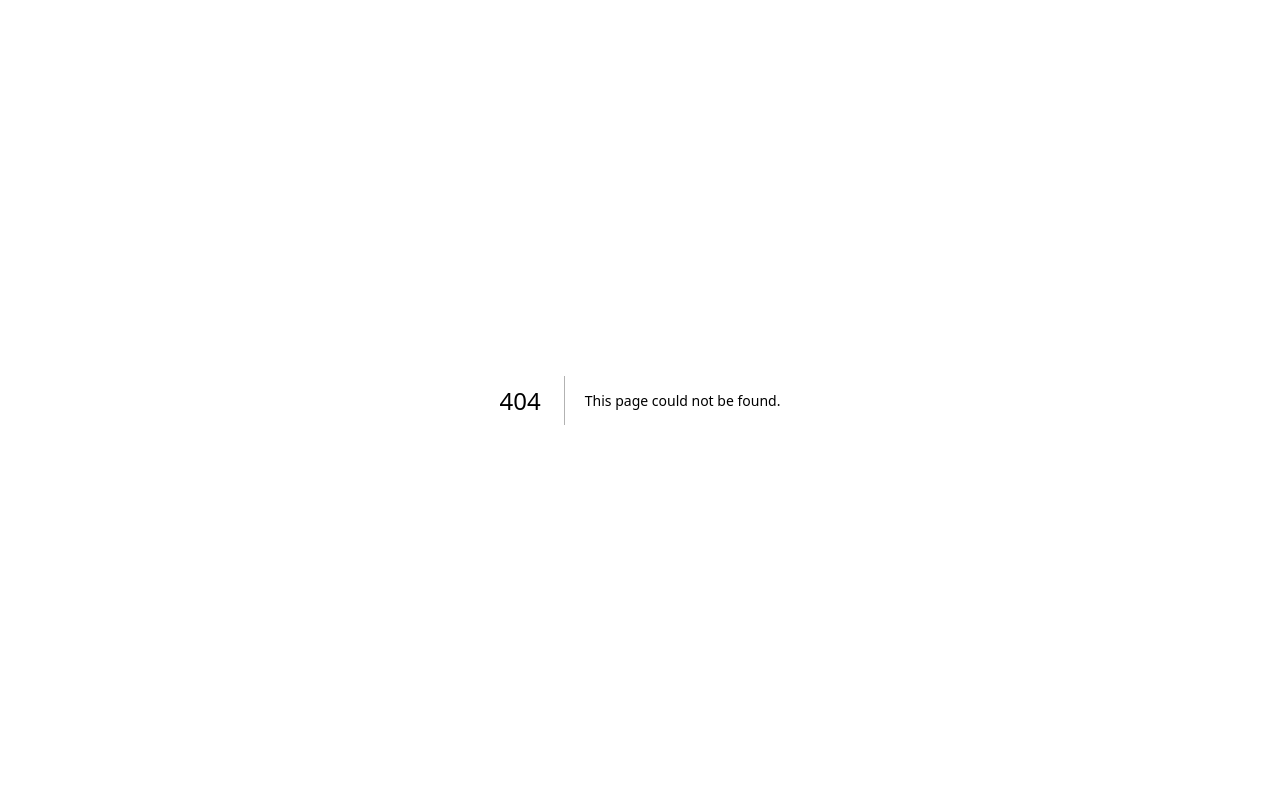
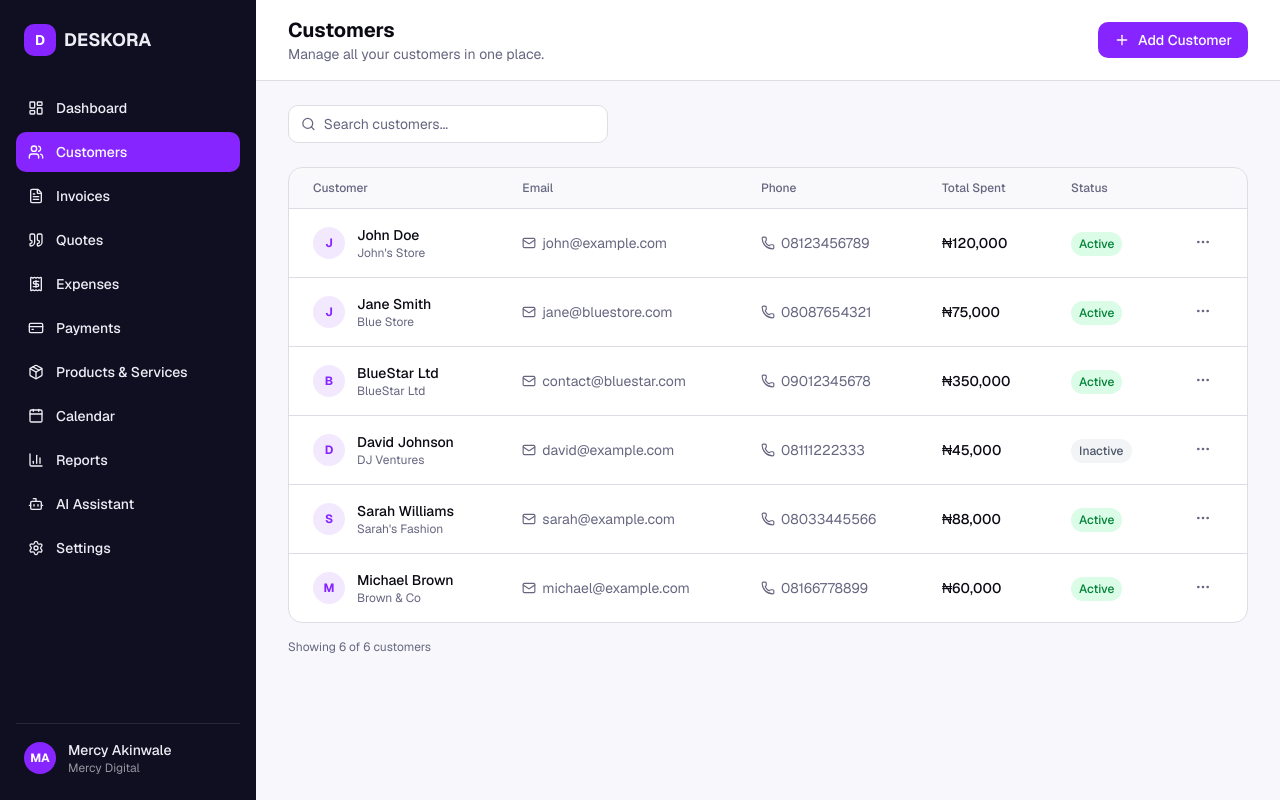
Before and after one commit to feranmimercy550-stack/deskora, a Next.js app: page /customers in a window 1280 px wide. Before the commit this address had no page. Built offline with nearby package versions, Linux system fonts and the light colour scheme.

Commit message:
feat: implement new customers management page with sidebar and table
Co-authored-by: feranmimercy550-stack <297888402+feranmimercy550-stack@users.noreply.github.com>

```diff
--- /dev/null
+++ b/src/app/customers/page.tsx
@@ -0,0 +1,180 @@
+"use client";
+
+import { useState } from "react";
+import Link from "next/link";
+import {
+  LayoutDashboard, Users, FileText, Receipt,
+  CreditCard, Package, Calendar, BarChart3, Bot,
+  Settings, Search, Plus, Mail, Phone, MoreHorizontal, Quote
+} from "lucide-react";
+
+const sidebarLinks = [
+  { icon: LayoutDashboard, label: "Dashboard", href: "/dashboard" },
+  { icon: Users, label: "Customers", href: "/customers", active: true },
+  { icon: FileText, label: "Invoices", href: "/invoices" },
+  { icon: Quote, label: "Quotes", href: "/quotes" },
+  { icon: Receipt, label: "Expenses", href: "/expenses" },
+  { icon: CreditCard, label: "Payments", href: "/payments" },
+  { icon: Package, label: "Products & Services", href: "/products" },
+  { icon: Calendar, label: "Calendar", href: "/calendar" },
+  { icon: BarChart3, label: "Reports", href: "/reports" },
+  { icon: Bot, label: "AI Assistant", href: "/ai-assistant" },
+  { icon: Settings, label: "Settings", href: "/settings" },
+];
+
+const customers = [
+  { id: 1, name: "John Doe", email: "john@example.com", phone: "08123456789", business: "John's Store", totalSpent: "₦120,000", status: "Active" },
+  { id: 2, name: "Jane Smith", email: "jane@bluestore.com", phone: "08087654321", business: "Blue Store", totalSpent: "₦75,000", status: "Active" },
+  { id: 3, name: "BlueStar Ltd", email: "contact@bluestar.com", phone: "09012345678", business: "BlueStar Ltd", totalSpent: "₦350,000", status: "Active" },
+  { id: 4, name: "David Johnson", email: "david@example.com", phone: "08111222333", business: "DJ Ventures", totalSpent: "₦45,000", status: "Inactive" },
+  { id: 5, name: "Sarah Williams", email: "sarah@example.com", phone: "08033445566", business: "Sarah's Fashion", totalSpent: "₦88,000", status: "Active" },
+  { id: 6, name: "Michael Brown", email: "michael@example.com", phone: "08166778899", business: "Brown & Co", totalSpent: "₦60,000", status: "Active" },
+];
+
+export default function CustomersPage() {
+  const [search, setSearch] = useState("");
+
+  const filtered = customers.filter(
+    (c) =>
+      c.name.toLowerCase().includes(search.toLowerCase()) ||
+      c.email.toLowerCase().includes(search.toLowerCase()) ||
+      c.business.toLowerCase().includes(search.toLowerCase())
+  );
+
+  return (
+    <div className="flex h-screen bg-background overflow-hidden">
+      {/* Sidebar */}
+      <aside className="w-64 bg-sidebar flex flex-col py-6 px-4 shrink-0">
+        <div className="flex items-center gap-2 px-2 mb-8">
+          <div className="w-8 h-8 bg-primary rounded-lg flex items-center justify-center">
+            <span className="text-white font-bold text-sm">D</span>
+          </div>
+          <span className="text-sidebar-foreground font-bold text-lg">DESKORA</span>
+        </div>
+
+        <nav className="flex flex-col gap-1 flex-1">
+          {sidebarLinks.map((link) => (
+            <Link
+              key={link.href}
+              href={link.href}
+              className={`flex items-center gap-3 px-3 py-2.5 rounded-lg text-sm font-medium transition-colors ${
+                link.active
+                  ? "bg-primary text-white"
+                  : "text-sidebar-foreground hover:bg-sidebar-accent"
+              }`}
+            >
+              <link.icon className="w-4 h-4 shrink-0" />
+              {link.label}
+            </Link>
+          ))}
+        </nav>
+
+        <div className="flex items-center gap-3 px-2 pt-4 border-t border-sidebar-border">
+          <div className="w-8 h-8 bg-primary rounded-full flex items-center justify-center text-white text-xs font-bold">
+            MA
+          </div>
+          <div>
+            <p className="text-sidebar-foreground text-sm font-medium">Mercy Akinwale</p>
+            <p className="text-sidebar-foreground/60 text-xs">Mercy Digital</p>
+          </div>
+        </div>
+      </aside>
+
+      {/* Main */}
+      <main className="flex-1 overflow-y-auto">
+        {/* Header */}
+        <div className="flex items-center justify-between px-8 py-4 border-b border-border bg-card">
+          <div>
+            <h1 className="text-xl font-bold text-foreground">Customers</h1>
+            <p className="text-muted-foreground text-sm">Manage all your customers in one place.</p>
+          </div>
+          <button className="bg-primary text-white px-4 py-2 rounded-lg text-sm font-medium flex items-center gap-2 hover:opacity-90 transition">
+            <Plus className="w-4 h-4" />
+            Add Customer
+          </button>
+        </div>
+
+        <div className="px-8 py-6">
+          {/* Search & Filter */}
+          <div className="flex items-center gap-3 mb-6">
+            <div className="flex items-center gap-2 bg-card border border-border rounded-lg px-3 py-2 w-80">
+              <Search className="w-4 h-4 text-muted-foreground" />
+              <input
+                placeholder="Search customers..."
+                value={search}
+                onChange={(e) => setSearch(e.target.value)}
+                className="bg-transparent text-sm outline-none w-full placeholder:text-muted-foreground text-foreground"
+              />
+            </div>
+          </div>
+
+          {/* Table */}
+          <div className="bg-card border border-border rounded-xl overflow-hidden">
+            <table className="w-full">
+              <thead>
+                <tr className="border-b border-border bg-muted/30">
+                  <th className="text-left text-xs font-medium text-muted-foreground px-6 py-3">Customer</th>
+                  <th className="text-left text-xs font-medium text-muted-foreground px-6 py-3">Email</th>
+                  <th className="text-left text-xs font-medium text-muted-foreground px-6 py-3">Phone</th>
+                  <th className="text-left text-xs font-medium text-muted-foreground px-6 py-3">Total Spent</th>
+                  <th className="text-left text-xs font-medium text-muted-foreground px-6 py-3">Status</th>
+                  <th className="text-left text-xs font-medium text-muted-foreground px-6 py-3"></th>
+                </tr>
+              </thead>
+              <tbody>
+                {filtered.map((customer) => (
+                  <tr key={customer.id} className="border-b border-border last:border-0 hover:bg-muted/20 transition">
+                    <td className="px-6 py-4">
+                      <div className="flex items-center gap-3">
+                        <div className="w-8 h-8 bg-primary/10 rounded-full flex items-center justify-center text-primary text-xs font-bold">
+                          {customer.name.charAt(0)}
+                        </div>
+                        <div>
+                          <p className="text-sm font-medium text-foreground">{customer.name}</p>
+                          <p className="text-xs text-muted-foreground">{customer.business}</p>
+                        </div>
+                      </div>
+                    </td>
+                    <td className="px-6 py-4">
+                      <div className="flex items-center gap-1.5 text-sm text-muted-foreground">
+                        <Mail className="w-3.5 h-3.5" />
+                        {customer.email}
+                      </div>
+                    </td>
+                    <td className="px-6 py-4">
+                      <div className="flex items-center gap-1.5 text-sm text-muted-foreground">
+                        <Phone className="w-3.5 h-3.5" />
+                        {customer.phone}
+                      </div>
+                    </td>
+                    <td className="px-6 py-4 text-sm font-medium text-foreground">
+                      {customer.totalSpent}
+                    </td>
+                    <td className="px-6 py-4">
+                      <span className={`text-xs px-2 py-1 rounded-full font-medium ${
+                        customer.status === "Active"
+                          ? "bg-green-100 text-green-700"
+                          : "bg-gray-100 text-gray-600"
+                      }`}>
+                        {customer.status}
+                      </span>
+                    </td>
+                    <td className="px-6 py-4">
+                      <button className="p-1 hover:bg-accent rounded transition">
+                        <MoreHorizontal className="w-4 h-4 text-muted-foreground" />
+                      </button>
+                    </td>
+                  </tr>
+                ))}
+              </tbody>
+            </table>
+          </div>
+
+          <p className="text-xs text-muted-foreground mt-4">
+            Showing {filtered.length} of {customers.length} customers
+          </p>
+        </div>
+      </main>
+    </div>
+  );
+}
```
